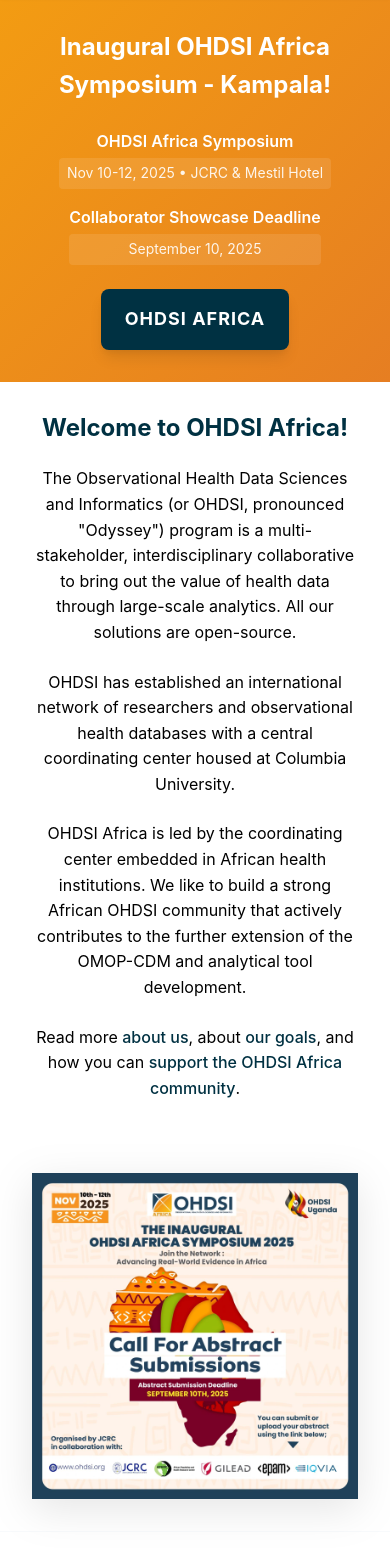
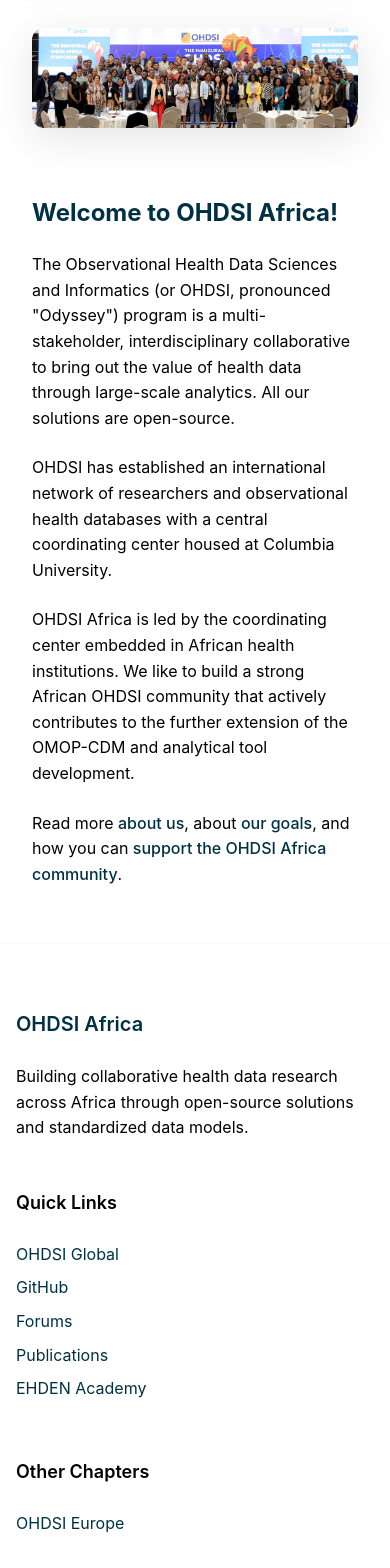
Before and after one commit to boluwalade/ohdsi-africa-website, a SvelteKit app: page / in a window 390 px wide. Shown: the part 100-1668 px from the top of the page. Built offline with nearby package versions, Linux system fonts and the light colour scheme.

Commit message:
update homepage with symposium group picture

```diff
--- a/src/app.css
+++ b/src/app.css
@@ -384,17 +384,16 @@
 .hero {
     padding: var(--spacing-3xl);
     background: var(--white);
-    display: grid;
-    grid-template-columns: 1fr 1fr;
+    display: flex;
+    flex-direction: column;
     gap: var(--spacing-3xl);
-    align-items: start;
-    min-height: 500px;
-    max-width: 1200px;
+    max-width: 1400px;
     margin: 0 auto;
 }
 
 .hero-content {
-    max-width: 600px;
+    max-width: 900px;
+    margin: 0 auto;
 }
 
 .hero-title {
@@ -436,26 +435,15 @@
 }
 
 .hero-visual {
-    display: flex;
-    flex-direction: column;
-    justify-content: flex-start;
-    align-items: center;
-    gap: var(--spacing-xl);
-}
-
-.africa-logo-container {
-    display: flex;
-    justify-content: center;
-    align-items: center;
+    width: 100%;
 }
 
 .africa-logo {
     width: 100%;
-    max-width: 700px;
     height: auto;
-    object-fit: contain;
+    object-fit: cover;
+    border-radius: var(--radius-lg);
     filter: drop-shadow(0 10px 20px rgba(0, 0, 0, 0.1));
-    transition: transform 0.3s ease;
 }
 
 .africa-logo:hover {
@@ -757,9 +745,6 @@
 /* Responsive Design */
 @media (max-width: 1024px) {
     .hero {
-        grid-template-columns: 1fr;
-        text-align: center;
-        gap: var(--spacing-2xl);
         padding: var(--spacing-2xl);
     }
 }
@@ -822,13 +807,6 @@
         max-width: 280px;
     }
 
-    .africa-logo {
-        max-width: 500px;
-    }
-
-    .hero-visual {
-        gap: var(--spacing-lg);
-    }
 
     .container {
         padding: 0 var(--spacing-md);
--- a/src/lib/components/HeroSection.svelte
+++ b/src/lib/components/HeroSection.svelte
@@ -1,4 +1,7 @@
 <section id="home" class="hero">
+	<div class="hero-visual">
+		<img src="/files/african-symp-group-photo.jpg" alt="OHDSI Africa Symposium 2025" class="africa-logo">
+	</div>
 	<div class="hero-content">
 		<h1 class="hero-title">Welcome to OHDSI Africa!</h1>
 		<p class="hero-description">
@@ -20,9 +23,4 @@
 			and how you can <a href="/contact">support the OHDSI Africa community</a>.
 		</p>
 	</div>
-	<div class="hero-visual">
-		<div class="africa-logo-container">
-			<img src="/files/ohdsi africa symposium 2025.jpeg" alt="OHDSI Africa Symposium 2025" class="africa-logo">
-		</div>
-	</div>
 </section>
--- a/src/routes/+page.svelte
+++ b/src/routes/+page.svelte
@@ -8,5 +8,5 @@
 	<meta name="description" content="Welcome to OHDSI Africa - Building collaborative health data research across the African continent through open-source solutions." />
 </svelte:head>
 
-<AnnouncementBanner />
+<!-- <AnnouncementBanner /> -->
 <HeroSection />
```
Also changed, not shown: src/routes/events/+page.svelte (+74 -0 lines), static/files/african-symp-group-photo.jpg (added).
